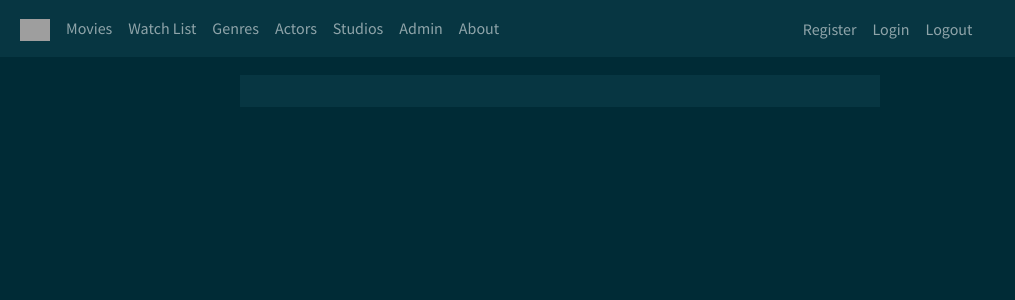
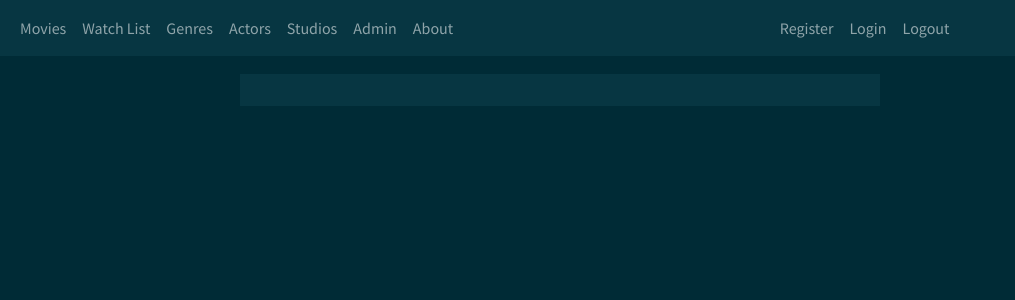
Before and after one commit to olivier-sonrel/MyMovieDB, a Symfony app: template templates/choice/list.html.twig in a window 1280 px wide. Shown: the top 300 px of the page, without its empty margins (0-1015 px from the left). Run offline with Twig, Linux system fonts and the light colour scheme; the template is opened without the code that fills it, so the values that code supplies are empty; some libraries are stand-ins or nearby versions; grey boxes are pictures that could not be loaded.

Commit message:
logo moins

```diff
--- a/templates/base.html.twig
+++ b/templates/base.html.twig
@@ -18,9 +18,6 @@
 
             <div class="collapse navbar-collapse" id="navbarColor02">
                 <ul class="navbar-nav me-auto">
-                    <li class="nav-item">
-                        <a class="nav-link active" href="/"><img src="/assets/images/os.png" alt="logo" width="30px"></a>
-                    </li>
                     <li class="nav-item">
                         <a class="nav-link" href="{{ path("app_home") }}">Movies</a>
                     </li>
```
